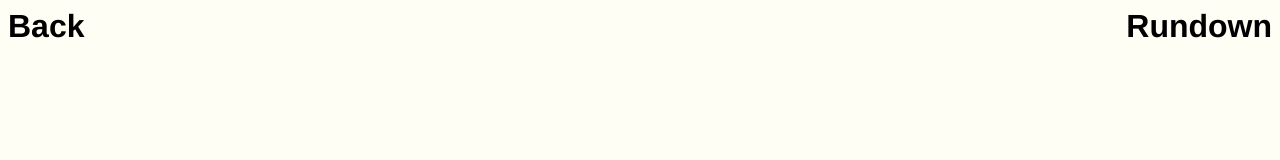
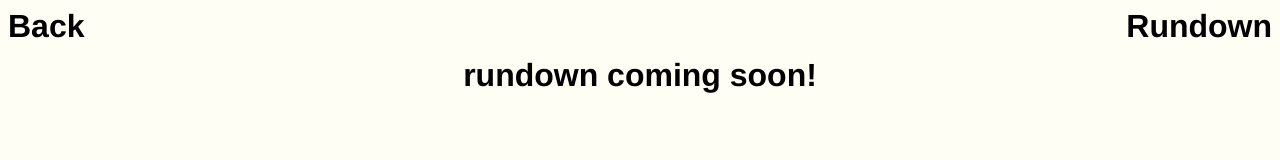
Before and after one commit to wrekcaparamarthika/harmony, a React (Vite) app: page /#/rundown in a window 1280 px wide. Shown: the top 160 px of the page. Built offline with nearby package versions, Linux system fonts and the light colour scheme.

Commit message:
add comming soon

```diff
--- /dev/null
+++ b/src/views/components/ComingSoon.tsx
@@ -0,0 +1,20 @@
+import React from 'react';
+import styled from '@emotion/styled';
+interface IComingSoon {
+	title: string;
+}
+const ComingSoonStyle = styled.div`
+	padding: 0.25rem;
+	display: flex;
+	justify-content: center;
+`;
+const ComingSoon: React.FC<IComingSoon> = ({
+	title = 'title',
+}): React.JSX.Element => {
+	return (
+		<ComingSoonStyle>
+			<h1>{title}</h1>
+		</ComingSoonStyle>
+	);
+};
+export default ComingSoon;
--- a/src/views/components/LineUp.tsx
+++ b/src/views/components/LineUp.tsx
@@ -3,11 +3,13 @@ import Artwork from './Artwork';
 import React from 'react';
 import globalInject from '../style/DefaultStyle';
 import NavHeader from './NavHeader';
+import ComingSoon from './ComingSoon';
 const LineUp = (): React.JSX.Element => {
 	return (
 		<React.Fragment>
 			<Global styles={globalInject} />
 			<NavHeader title='line up' />
+			<ComingSoon title='line up coming soon!' />
 			<Artwork />
 		</React.Fragment>
 	);
--- a/src/views/components/Rundown.tsx
+++ b/src/views/components/Rundown.tsx
@@ -3,11 +3,13 @@ import Artwork from './Artwork';
 import React from 'react';
 import globalInject from '../style/DefaultStyle';
 import NavHeader from './NavHeader';
+import ComingSoon from './ComingSoon';
 const Rundown = (): React.JSX.Element => {
 	return (
 		<React.Fragment>
 			<Global styles={globalInject} />
 			<NavHeader title='Rundown' />
+			<ComingSoon title='rundown coming soon!' />
 			<Artwork />
 		</React.Fragment>
 	);
```
